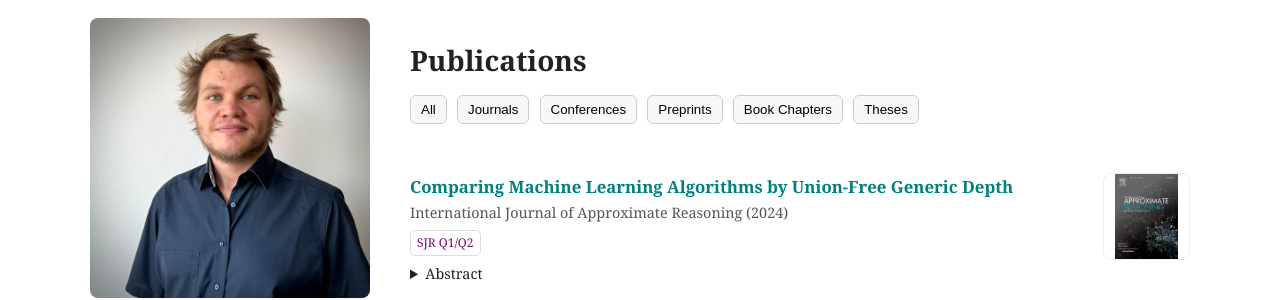
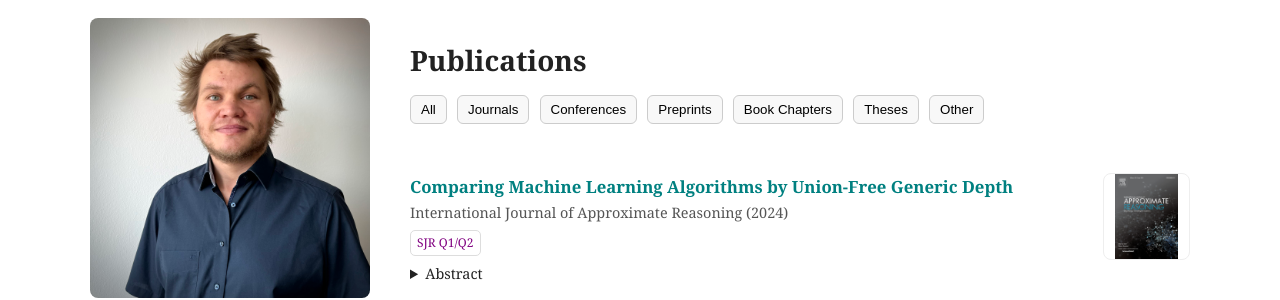
Before and after one commit to jansenc/jansenc.github.io, a Jekyll site: the page built from publications/index.md, in a window 1280 px wide and 900 px high. Shown: the part 139-439 px from the top of the window. Built offline with Jekyll 4.4.1, drawn with Linux system fonts in a browser that asks for light colours.

Commit message:
Update index.md

```diff
--- a/publications/index.md
+++ b/publications/index.md
@@ -14,6 +14,7 @@ permalink: /publications/
   <button onclick="filterPubs('preprint')">Preprints</button>
   <button onclick="filterPubs('book')">Book Chapters</button>
   <button onclick="filterPubs('thesis')">Theses</button>
+  <button onclick="filterPubs('thesis')">Other</button>
 </div>
 
 <style>
```
